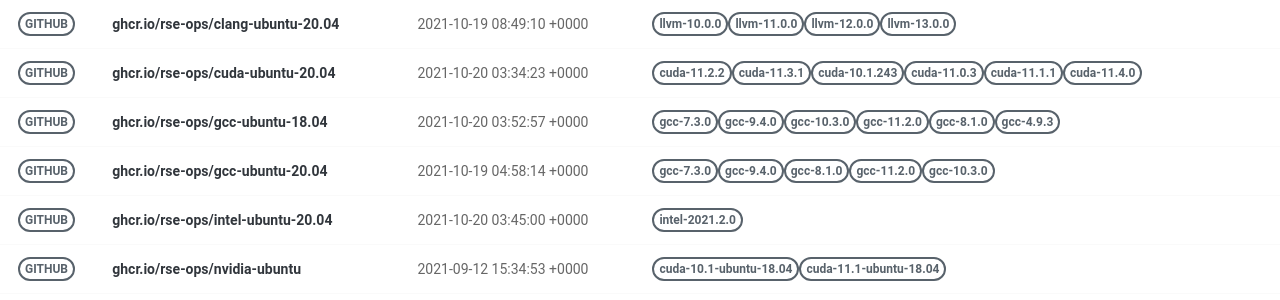
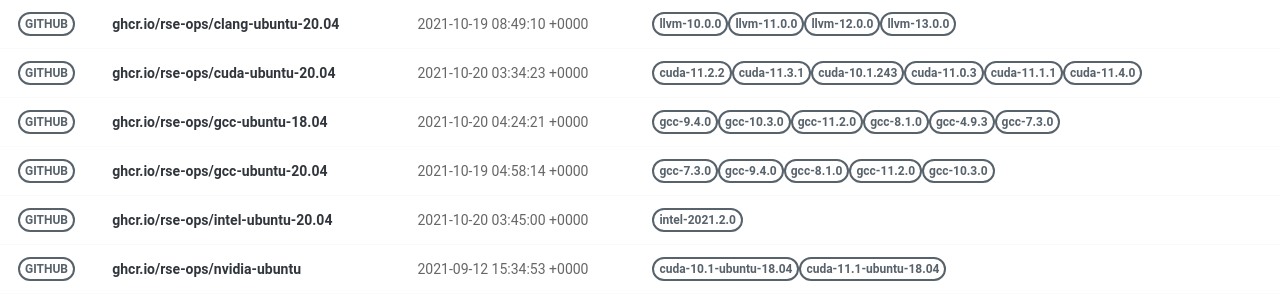
Before and after one commit to rse-ops/docker-images, a Jekyll site: the page built from pages/index.md, in a window 1280 px wide. Shown: the part 179-479 px from the top of the page. Built offline with Jekyll 4.4.1, drawn with Linux system fonts in a browser that asks for light colours; nearby versions of some CDN libraries.

Commit message:
Automated push to update library 2021-10-20

```diff
--- a/_library/ghcr.io-rse-ops-gcc-ubuntu-18.04.md
+++ b/_library/ghcr.io-rse-ops-gcc-ubuntu-18.04.md
@@ -1,14 +1,11 @@
 ---
 layout: container
 name: ghcr.io/rse-ops/gcc-ubuntu-18.04
-updated_at: 2021-10-20 03:52:57.055568
+updated_at: 2021-10-20 04:24:21.801519
 
 
 container_url: https://github.com/orgs/rse-ops/packages/container/package/gcc-ubuntu-18.04
 versions:
- - tag: gcc-7.3.0
-   dockerfile: https://github.com/rse-ops/docker-images/blob/main/ubuntu/gcc/Dockerfile
-   manifest: https://crane.ggcr.dev/manifest/ghcr.io/rse-ops/gcc-ubuntu-18.04:gcc-7.3.0
  - tag: gcc-9.4.0
    dockerfile: https://github.com/rse-ops/docker-images/blob/main/ubuntu/gcc/Dockerfile
    manifest: https://crane.ggcr.dev/manifest/ghcr.io/rse-ops/gcc-ubuntu-18.04:gcc-9.4.0
```
Also changed, not shown: other parts of _library/ghcr.io-rse-ops-gcc-ubuntu-18.04.md (+3 -0 lines).
